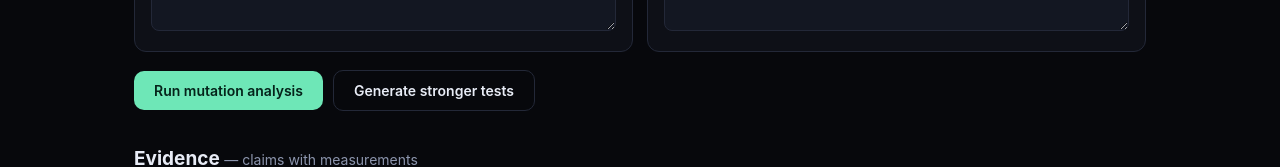
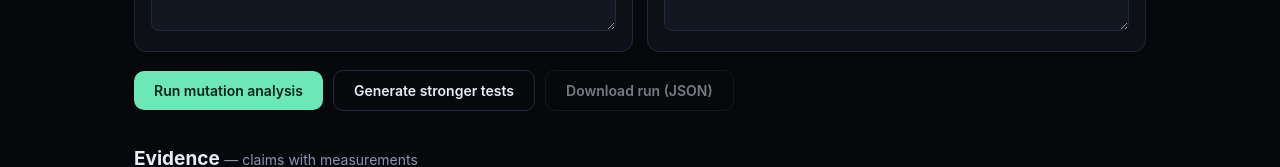
Before and after one commit to sgoel2be24-cyber/mutant, a React (Vite) app: page / in a window 1280 px wide. Shown: the part 504-671 px from the top of the page. Built offline with nearby package versions, Linux system fonts and the light colour scheme.

Commit message:
feat: JSON run export + honest equivalent-mutant labeling

```diff
--- a/src/App.tsx
+++ b/src/App.tsx
@@ -39,6 +39,14 @@ export default function App() {
   const [run, setRun] = useState<RunState>({ phase: "idle" });
   const [genNote, setGenNote] = useState<string>("");
   const [genBusy, setGenBusy] = useState(false);
+  /**
+   * Mutants that survive the user's suite AND the curated boundary suite for
+   * this example are flagged as possibly EQUIVALENT (no input distinguishes
+   * them from the original). Naming them is the honest alternative to
+   * pretending a mutation score of 100% is always reachable — a real mutation
+   * tester has to admit this, and judges in this space know it.
+   */
+  const [equivSuspects, setEquivSuspects] = useState<readonly string[]>([]);
 
   const loadExample = (id: string) => {
     const ex = exampleById(id);
@@ -111,6 +119,29 @@ export default function App() {
       const gateFailures = gate.outcomes.filter((o) => !o.passed).map((o) => o.name);
       const summary = summarize(results);
       setRun({ phase: "done", mutants, results, summary, gateFailures });
+
+      // Second pass: do the survivors also survive the curated boundary suite?
+      if (example && gateFailures.length === 0) {
+        const survivors = mutants.filter(
+          (m) => results.find((r) => r.mutantId === m.id)?.status === "survived",
+        );
+        if (survivors.length > 0) {
+          const probe = await runMutationCampaign(
+            code,
+            example.strongTests,
+            survivors,
+          );
+          setEquivSuspects(
+            probe.results
+              .filter((r) => r.status === "survived")
+              .map((r) => r.mutantId),
+          );
+        } else {
+          setEquivSuspects([]);
+        }
+      } else {
+        setEquivSuspects([]);
+      }
       if (historyWeak === null && gateFailures.length === 0) {
         setHistoryWeak(Math.round(summary.score * 100));
       } else if (gateFailures.length === 0 && historyStrong === null && genNote !== "") {
@@ -144,6 +175,49 @@ export default function App() {
     } finally {
       setGenBusy(false);
     }
+  };
+
+  /**
+   * Export the run as evidence a judge can inspect offline: every mutant, its
+   * operator, status, killer test, and the headline numbers. This is the
+   * artifact that makes the claim auditable after the page is closed.
+   */
+  const exportRun = () => {
+    if (run.phase !== "done" || !run.summary || !run.mutants) return;
+    const payload = {
+      tool: "Mutant",
+      generatedAt: new Date().toISOString(),
+      example: exampleId,
+      code,
+      tests: parsedTests,
+      summary: run.summary,
+      mutationScorePercent: Math.round(run.summary.score * 100),
+      gateFailures: run.gateFailures ?? [],
+      possiblyEquivalent: equivSuspects,
+      mutants: run.mutants.map((m) => {
+        const r = run.results?.find((x) => x.mutantId === m.id);
+        return {
+          id: m.id,
+          operator: m.operator,
+          description: m.description,
+          span: m.span,
+          originalText: m.originalText,
+          replacementText: m.replacementText,
+          status: r?.status ?? "unknown",
+          killedBy: r?.killedBy ?? null,
+          possiblyEquivalent: equivSuspects.includes(m.id),
+        };
+      }),
+    };
+    const blob = new Blob([JSON.stringify(payload, null, 2)], {
+      type: "application/json",
+    });
+    const url = URL.createObjectURL(blob);
+    const a = document.createElement("a");
+    a.href = url;
+    a.download = `mutant-run-${Date.now()}.json`;
+    a.click();
+    URL.revokeObjectURL(url);
   };
 
   const card = scorecard(evidence);
@@ -207,6 +281,9 @@ export default function App() {
         <button className="ghost" onClick={doGenerate} disabled={genBusy || code.length === 0}>
           {genBusy ? "Generating…" : "Generate stronger tests"}
         </button>
+        <button className="ghost" onClick={exportRun} disabled={run.phase !== "done"}>
+          Download run (JSON)
+        </button>
       </div>
 
       {run.phase === "error" && (
@@ -241,6 +318,15 @@ export default function App() {
           <h2>
             Survivors <span className="muted">— bugs your suite cannot catch</span>
           </h2>
+          {equivSuspects.length > 0 && (
+            <p className="note">
+              {equivSuspects.length} marked <b>possibly equivalent</b>: they
+              survive even the curated boundary suite, so no input may
+              distinguish them from the original. A mutation score of 100% is
+              not always reachable — pretending otherwise would be dishonest
+              scoring.
+            </p>
+          )}
           <ul className="claims">
             {run.mutants
               ?.filter((m) => {
@@ -253,7 +339,9 @@ export default function App() {
                     <span className="statement">
                       {m.id} · {m.description}
                     </span>
-                    <span className="pill fail">survived</span>
+                    <span className="pill fail">
+                      {equivSuspects.includes(m.id) ? "possibly equivalent" : "survived"}
+                    </span>
                   </div>
                   <pre className="diff">
                     {diffSource(code, m.code).map((p, i) => (
```
